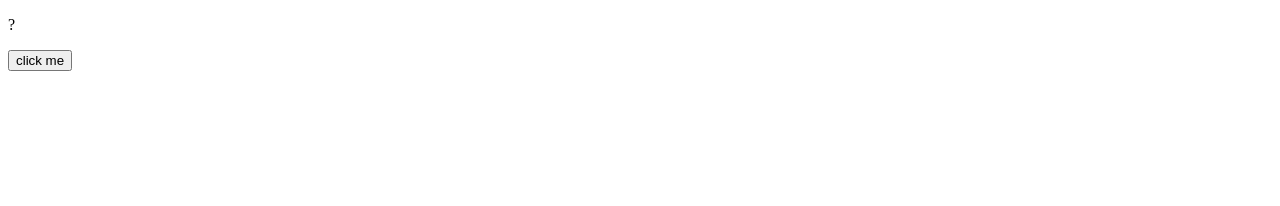
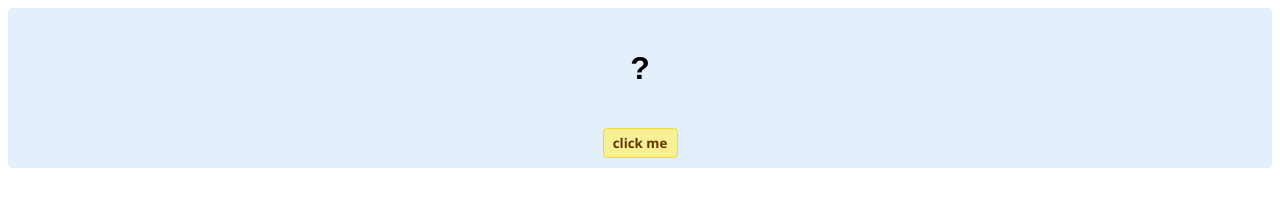
Before and after one commit to zodiacweight/all_modules, a website: page index.html in a window 1280 px wide. Drawn offline with Linux system fonts and the light colour scheme.

Commit message:
Fixing styles

```diff
--- a/index.html
+++ b/index.html
@@ -5,7 +5,7 @@
 <head>
     <meta charset="utf-8">
     <title>Hello...</title>
-    <style type="text/css" src="styles/style.css"></style>
+    <link type="text/css" href="styles/style.css" rel="stylesheet"></link>
     <script data-main="scripts/main" src="bower_components/requirejs/require.js"></script>
 </head>
 <body>
```
